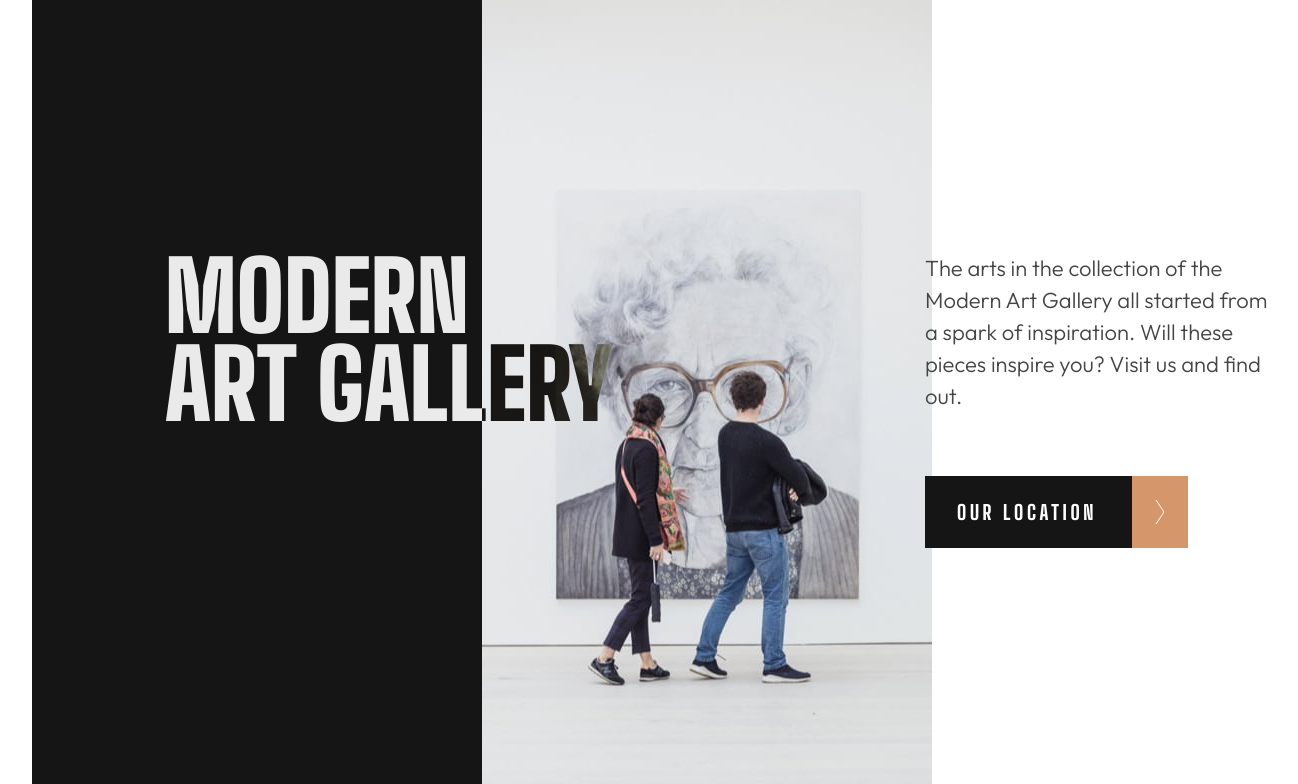
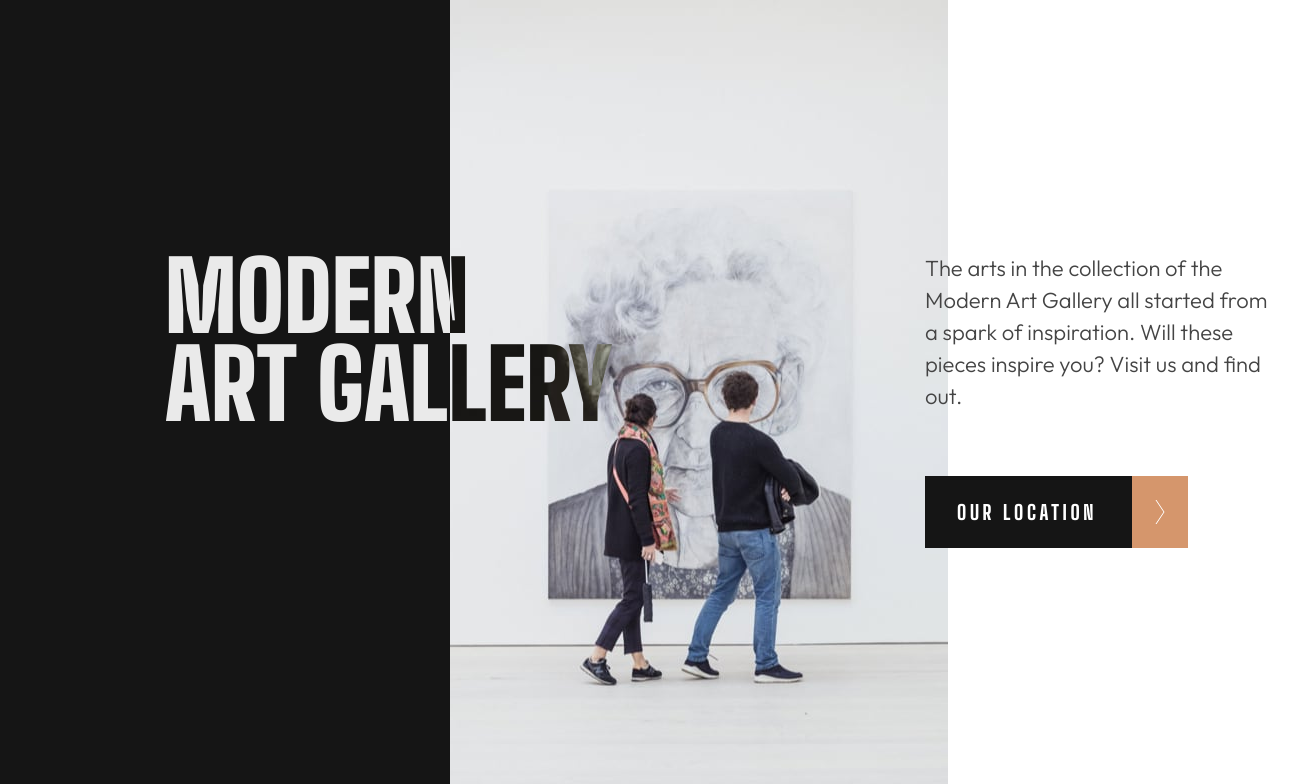
Before and after one commit to beqarion/fm-jr-art-gallery-website, a plain HTML site: page index.html in a window 1536 px wide. Shown: the top 784 px of the page, without its empty margins (48-1346 px from the left). Drawn offline with Linux system fonts and the light colour scheme.

Commit message:
edit hero-section

```diff
--- a/assets/css/style.css
+++ b/assets/css/style.css
@@ -212,6 +212,10 @@ Hero
     align-items: center;
     max-width: none;
     position: relative;
+
+    width: 100%;
+    max-width:none;
+    margin: 0;
   }
   /* black BG */
   .black-bg {
```
